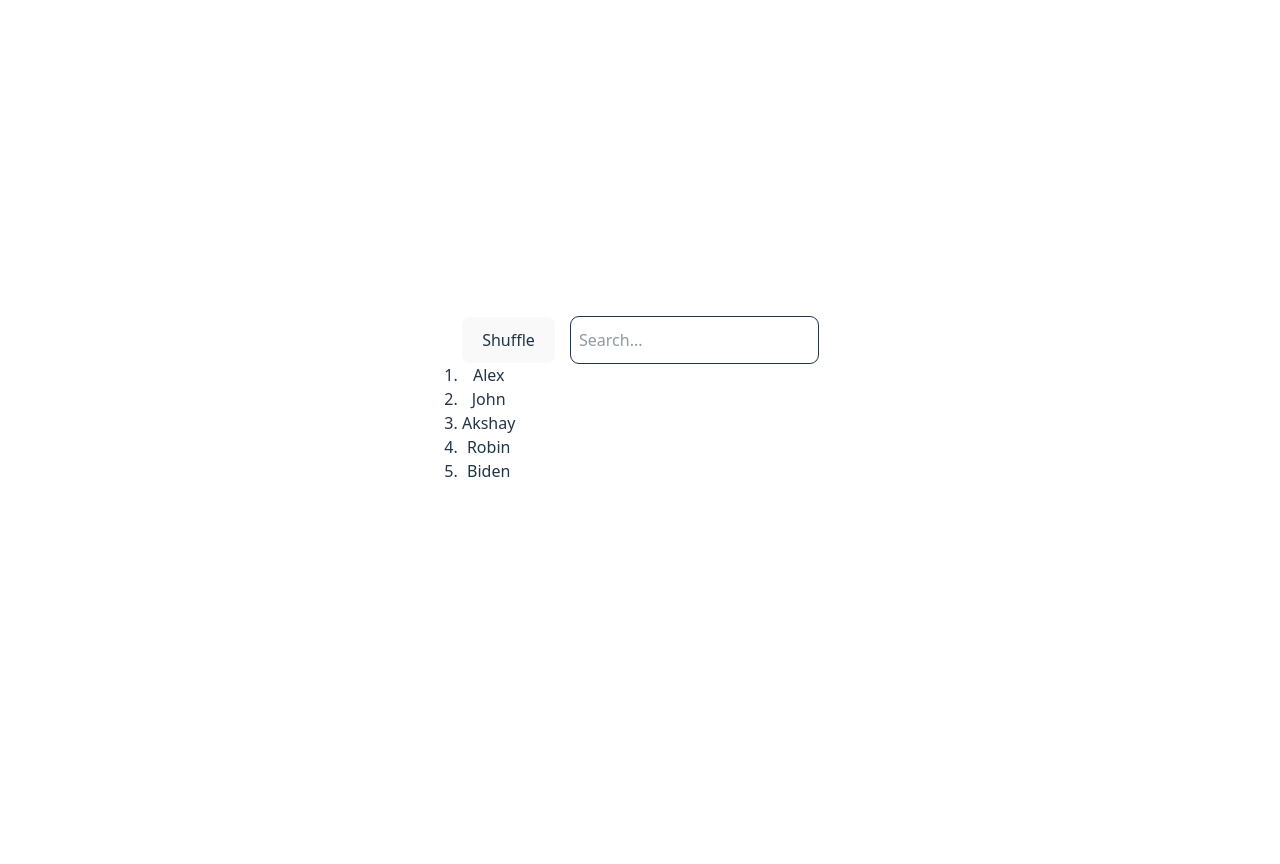
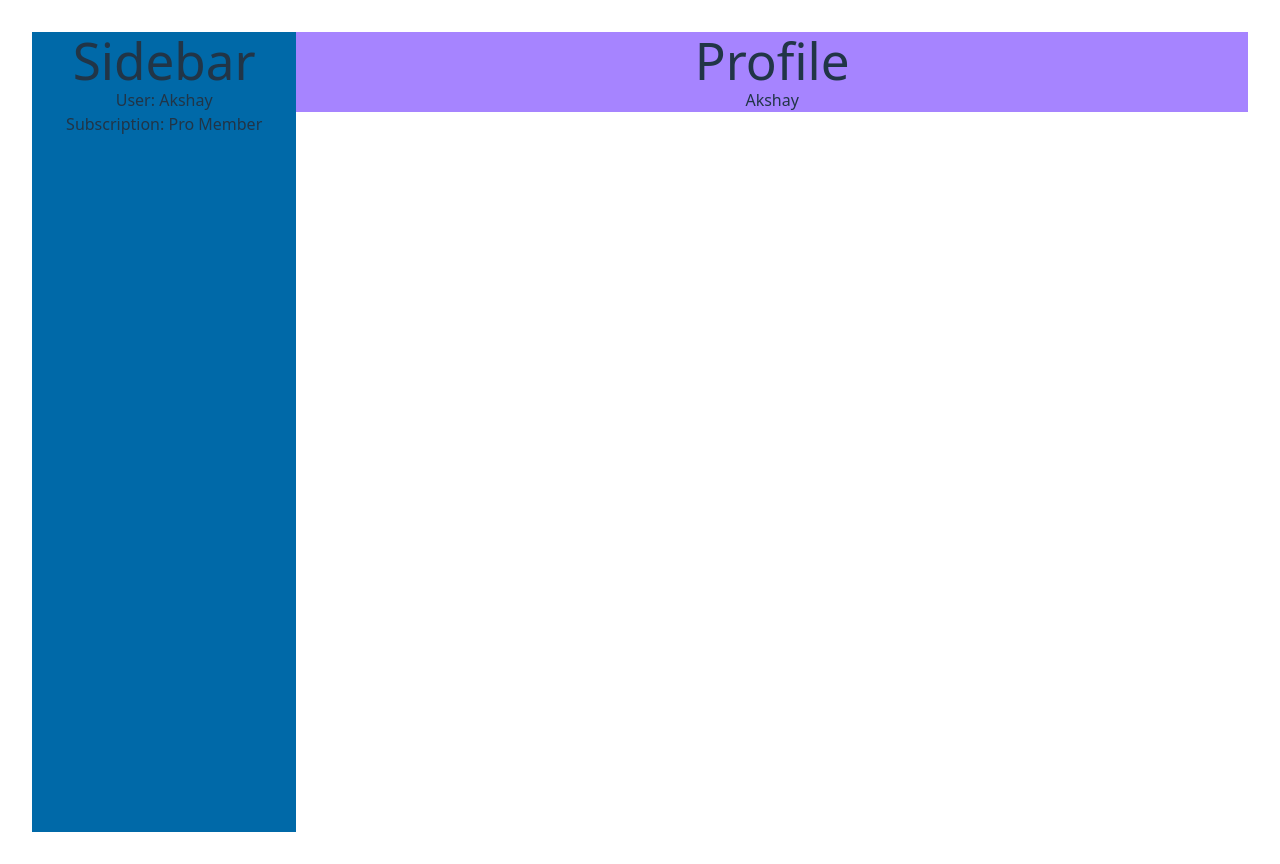
Before and after one commit to akshayshriram/react-hooks, a React (Vite) app: page / in a window 1280 px wide. Before the commit the page ends 800 px from the top, so only its background shows below. Built offline with nearby package versions, Linux system fonts and the light colour scheme.

Commit message:
UseContext Hook

```diff
--- a/src/App.tsx
+++ b/src/App.tsx
@@ -1,5 +1,6 @@
 import "./App.css";
 import UseCallback from "./components/UseCallback";
+import UseContext from "./components/UseContext";
 import UseEffect from "./components/UseEffect";
 import UseMemo from "./components/UseMemo";
 import UseState from "./components/UseState";
@@ -7,7 +8,7 @@ import UseState from "./components/UseState";
 function App() {
   return (
     <>
-      <UseCallback />
+      <UseContext />
     </>
   );
 }
--- /dev/null
+++ b/src/components/Dashboard.tsx
@@ -0,0 +1,14 @@
+
+import Sidebar from "./ui/Sidebar";
+import Profile from "./ui/Profile";
+
+const Dashboard = () => {
+  return (
+    <>
+      <Sidebar />
+      <Profile />
+    </>
+  );
+};
+
+export default Dashboard;
--- /dev/null
+++ b/src/components/UseContext.tsx
@@ -0,0 +1,19 @@
+import { DashboardContext, type User } from "../context/DashboardContext";
+import { useState } from "react";
+import Dashboard from "./Dashboard";
+
+const UseContext = () => {
+  const [user] = useState<User>({
+    isSubscribed: true,
+    name: "Akshay",
+  });
+  return (
+    <div className="flex min-h-screen h-full">
+      <DashboardContext.Provider value={user}>
+        <Dashboard />
+      </DashboardContext.Provider>
+    </div>
+  );
+};
+
+export default UseContext;
--- /dev/null
+++ b/src/components/ui/Profile.tsx
@@ -0,0 +1,14 @@
+import React from "react";
+import { useUserContext } from "../../context/DashboardContext";
+
+const Profile = () => {
+  const user = useUserContext();
+  return (
+    <div className="h-full bg-violet-400 w-6xl">
+      <h1>Profile</h1>
+      {user.name && <p>{user.name}</p>}
+    </div>
+  );
+};
+
+export default Profile;
--- /dev/null
+++ b/src/components/ui/Sidebar.tsx
@@ -0,0 +1,17 @@
+import { useUserContext } from "../../context/DashboardContext";
+
+const Sidebar = () => {
+  const user = useUserContext();
+
+  return (
+    <div className="h-auto w-80 bg-sky-700">
+      <h1>Sidebar</h1>
+      {user.name && <p>User: {user.name}</p>}
+      <p>
+        Subscription: {user.isSubscribed === true ? "Pro" : "Free Trial"} Member
+      </p>
+    </div>
+  );
+};
+
+export default Sidebar;
--- /dev/null
+++ b/src/context/DashboardContext.tsx
@@ -0,0 +1,20 @@
+import { createContext, useContext } from "react";
+
+export interface User {
+  isSubscribed: boolean;
+  name: string;
+}
+
+export const DashboardContext = createContext<User | undefined>(undefined);
+
+export const useUserContext = () => {
+  const user = useContext(DashboardContext);
+
+  if (user === undefined) {
+    throw new Error(
+      "The user is not wrapped at the Dashboard component. Please proivde the value"
+    );
+  }
+
+  return user;
+};
```
